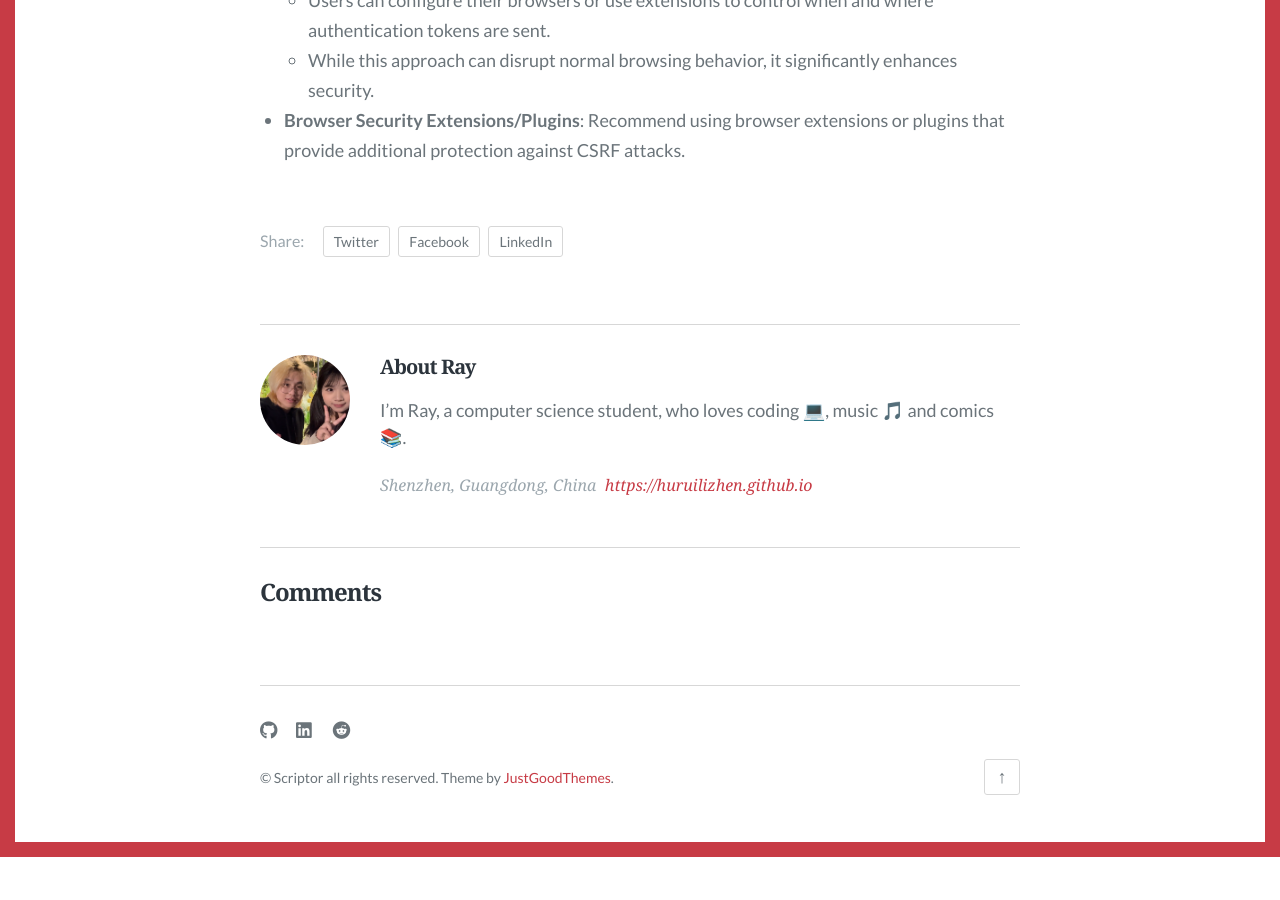
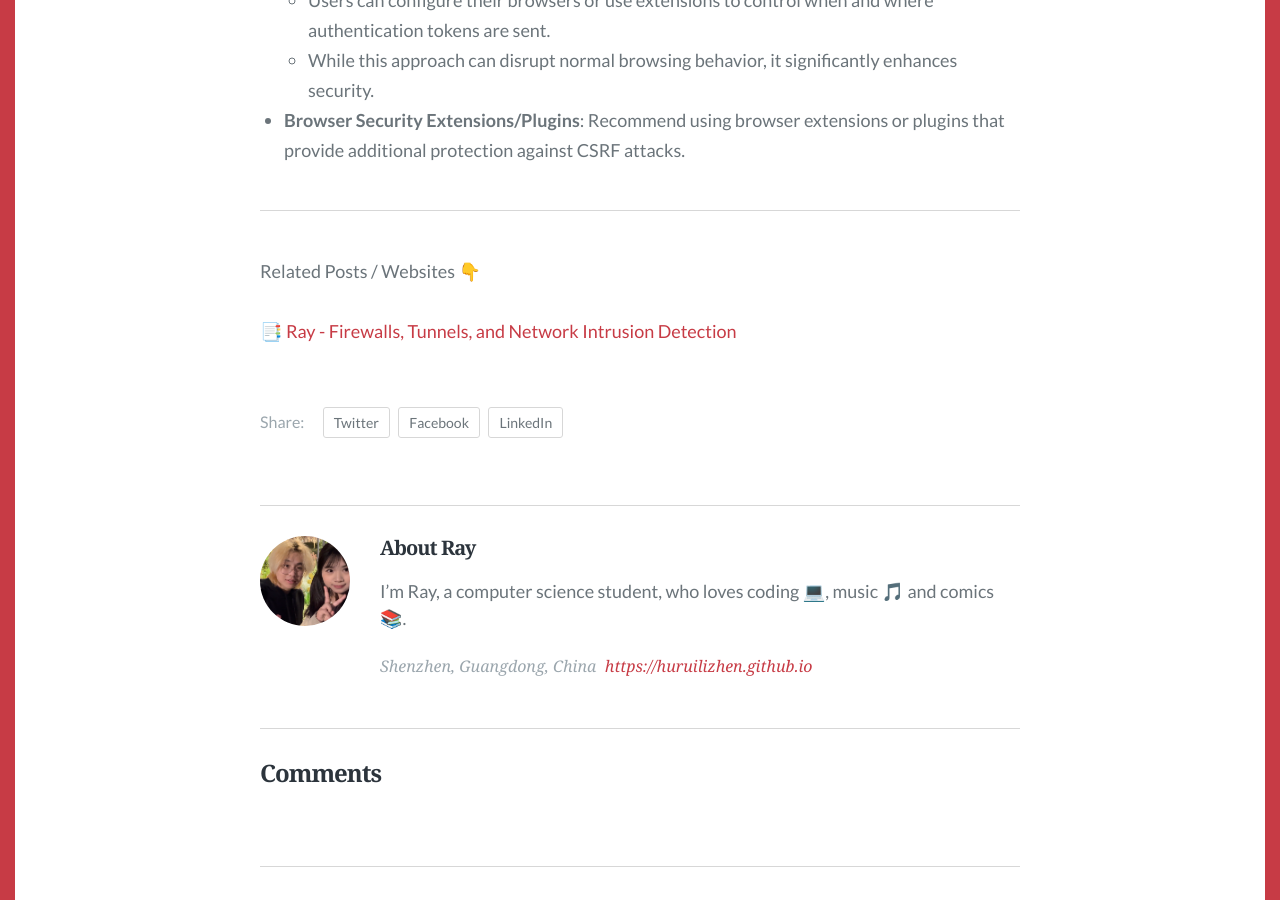
Before and after one commit to HuRuilizhen/HuRuilizhen.github.io, a Jekyll site: the page built from _posts/2024-12-12-Web-Security-Overview.md, in a window 1280 px wide and 900 px high, scrolled down 20176 px. Built offline with Jekyll 4.4.1, drawn with Linux system fonts in a browser that asks for light colours; some web fonts are replaced; comment, search, counter and statistics services are not loaded; before the commit the page ends 21033 px from its top, so only the background shows below that.

Commit message:
[modify]

```diff
--- a/_posts/2024-12-12-Web-Security-Overview.md
+++ b/_posts/2024-12-12-Web-Security-Overview.md
@@ -374,3 +374,9 @@ When this form is submitted, the browser sends the user’s authentication cooki
   - Users can configure their browsers or use extensions to control when and where authentication tokens are sent.
   - While this approach can disrupt normal browsing behavior, it significantly enhances security.
 - **Browser Security Extensions/Plugins**: Recommend using browser extensions or plugins that provide additional protection against CSRF attacks.
+
+---
+
+Related Posts / Websites 👇
+
+📑 [Ray - Firewalls, Tunnels, and Network Intrusion Detection](https://huruilizhen.github.io/Firewalls-Tunnels-and-Network-Intrusion-Detection)
```
